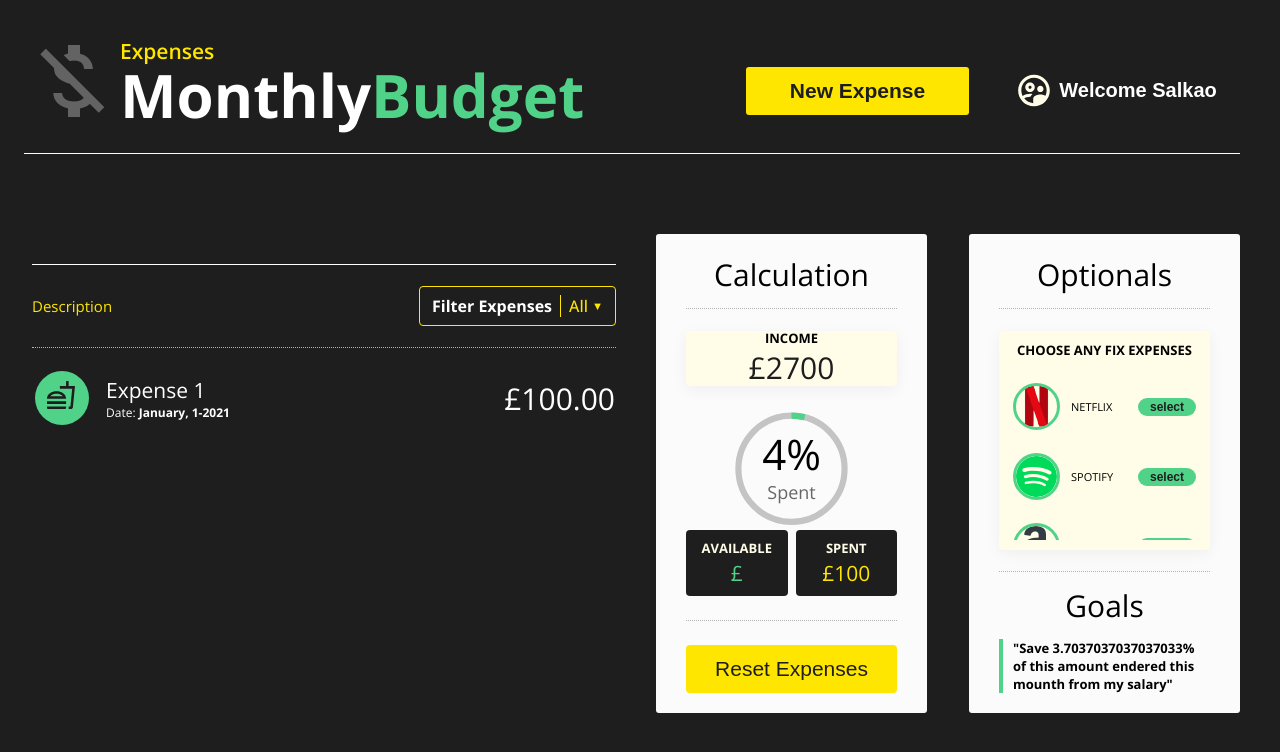
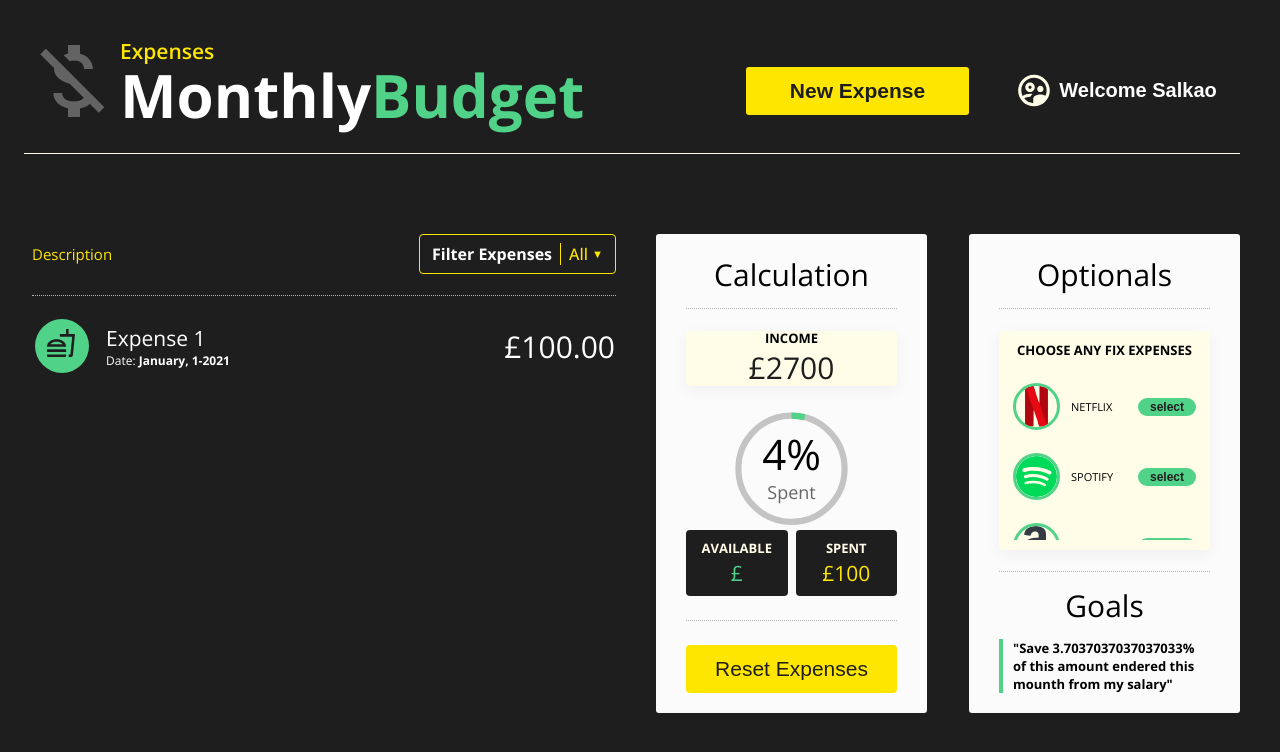
Before and after one commit to salkao/MoneyCalculation, a Vue app: page /home in a window 1280 px wide. Shown: the top 752 px of the page. Built offline with nearby package versions, Linux system fonts and the light colour scheme.

Commit message:
Refactor ListOfExpenses.vue to remove top border and adjust header padding and margin.

```diff
--- a/src/components/widgets/ListOfExpenses.vue
+++ b/src/components/widgets/ListOfExpenses.vue
@@ -112,6 +112,13 @@ function handleCategorySelect(category: string) {
   .list-of-expenses-container {
     flex: 1;
     padding: 0 0 0 32px;
+
+    .list-of-expenses-header {
+      border: none;
+      padding-top: 0;
+      margin-top: 0;
+    }
+
     .list-of-expenses-list {
       overflow-y: auto;
     }
```
